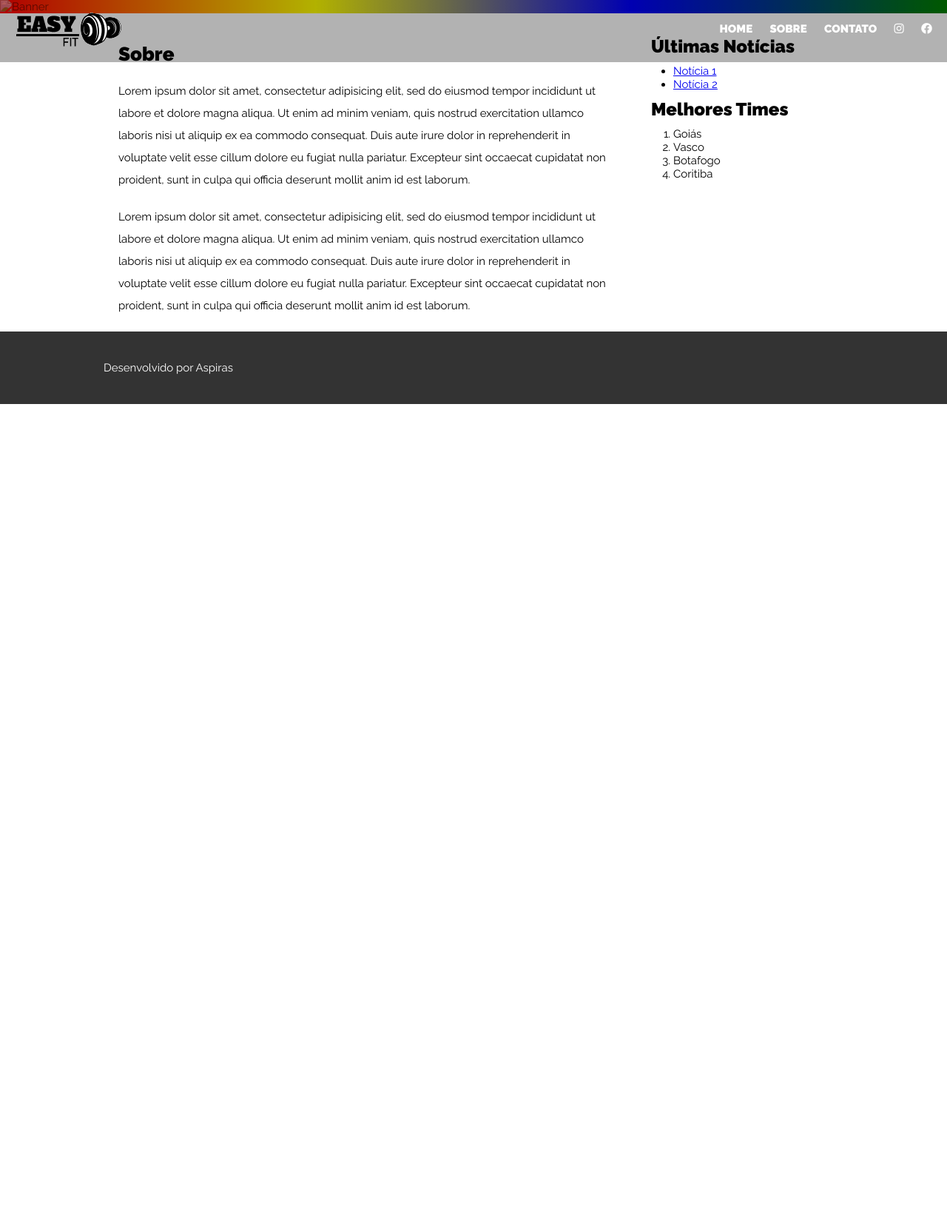
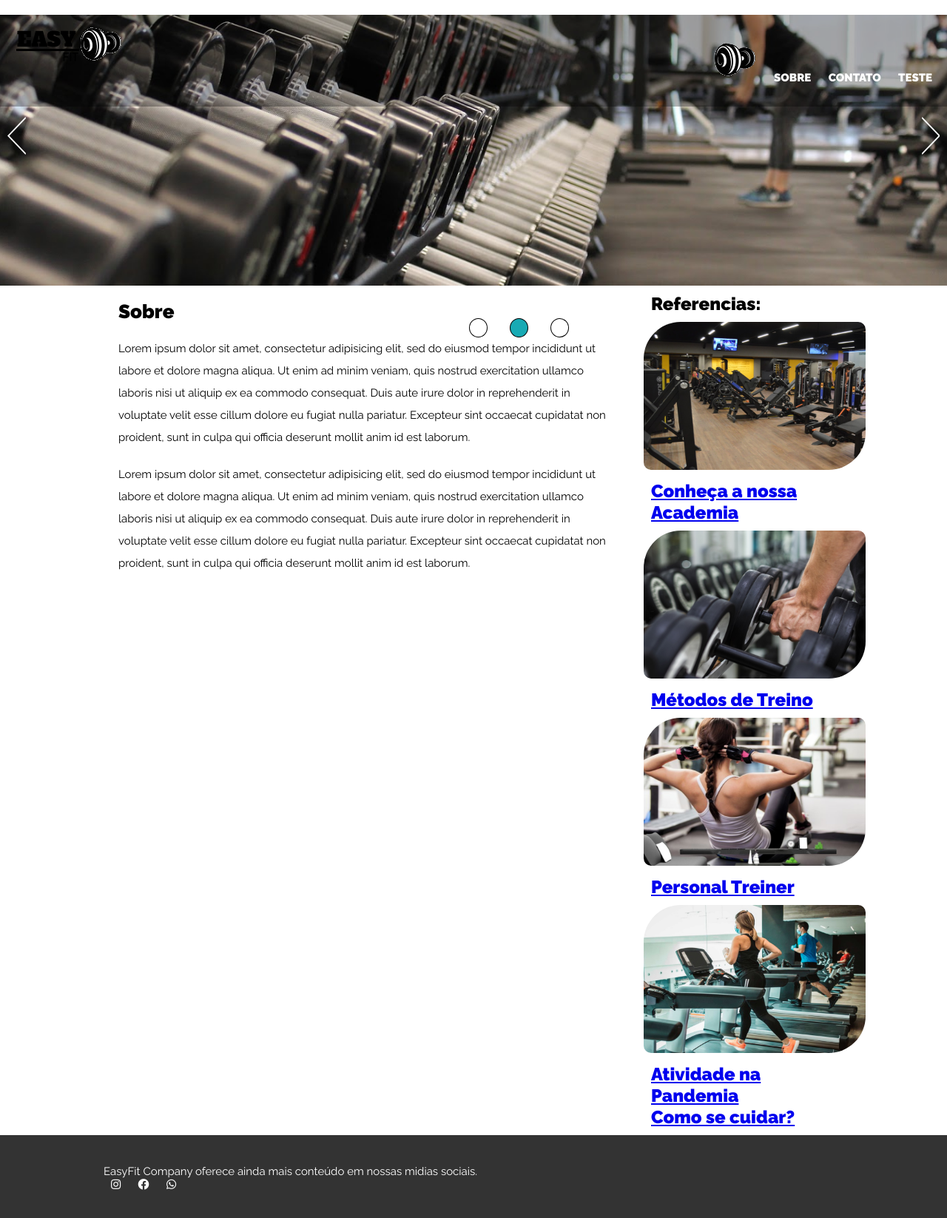
Before and after one commit to BrunoResende89/ProjetoFinal, a plain HTML site: page sobre.html in a window 1280 px wide. Shown: the whole page at 74% size. Before the commit the page ends 800 px from the top, so only its background shows below. Drawn offline with nearby package versions, Linux system fonts and the light colour scheme; files whose address does not match are found by name.

Commit message:
ultima correção 07-12-20

```diff
--- a/css/style.css
+++ b/css/style.css
@@ -238,12 +238,12 @@ button.slick-next{
 }
 .slick-dots li button{
     font-size: 0px;
-    border: 4px solid #ffffff;
+    border: 1px solid #000000;
     width: 25px;
     height: 26px;
     background: transparent;
     border-radius: 50%;
-    cursor: pointer;
+	cursor: pointer;
 }
 .slick-dots {
     margin: 0 auto;
@@ -253,11 +253,11 @@ button.slick-next{
     top: 400px;
 }
 li.slick-active button{
-    background: #00bac6;
+	background: #18aab4;
 }
 .slick-dots li {
     padding-left: 10px;
-    display: inline-block;
+	display: inline-block;
 }
 
 .col-3{
@@ -265,7 +265,7 @@ li.slick-active button{
     padding-left: 15px;
     width: 30%;
     float: left;
-    position: relative;
+	position: relative;
 }
 
 .row img {
--- a/sobre.html
+++ b/sobre.html
@@ -1,7 +1,7 @@
 <!DOCTYPE html>
 <html lang="pt-br">
 <head>
-	<title>Gugol</title>
+	<title>EasyFit.Ltda</title>
 	<meta charset="utf-8">
 
 	<meta name="viewport" content="width=device-width, initial-scale=1.0">
@@ -18,7 +18,7 @@
 <!-- comentários - header -->
 <header>
 	<a href="index.html" title="Página Inicial">
-		<img src="imagens/logo.png" title="Logo Gugol" alt="Logo Gugol">
+		<img src="imagens/logo.png" title="Logo EasyFit" alt="Logo EasyFit">
 	</a>
 
 	<a href="#" id="menu">
@@ -29,11 +29,11 @@
 		<ul>
 			<li>
 				<a href="index.html" title="Página Inicial">
-					Home
+					<img src="imagens/icone.png" alt="Home page">
 				</a>
 			</li>
 			<li>
-				<a href="sobre.html" title="Sobre o Gugol">
+				<a href="sobre.html" title="Sobre o EasyFit">
 					Sobre
 				</a>
 			</li>
@@ -43,26 +43,20 @@
 				</a>
 			</li>
 			<li>
-				<a href="http://instagram.com" title="Instagram">
-					<i class="fab fa-instagram"></i>
-				</a>
-			</li>
-			<li>
-				<a href="http://facebook.com" title="Facebook">
-					<i class="fab fa-facebook"></i>
+				<a href="teste.html" title="Teste de IMC">
+					Teste
 				</a>
 			</li>
 		</ul>
 	</nav>
 </header>
-
-<figure>
-	<img src="imagens/banner.jpg" alt="Banner" title="Banner">
-	<div class="frase">
-		Sobre o Prof. Burnes
+<div class="col-100">
+	<div class="slide-principal">
+	<img src="imagens/banner1.jpg" alt="Banner" title="Banner">
+	<img src="imagens/banner2.jpg" alt="Banner" title="Banner">
+	<img src="imagens/banner3.jpg" alt="Banner" title="Banner">
 	</div>
-</figure>
-
+</div>
 <div class="container">
 	<main class="no-grid">
 		<h1>Sobre</h1>
@@ -81,26 +75,36 @@
 
 	</main>
 	<aside>
-		<h2>Últimas Notícias</h2>
-		<ul>
-			<li>
-				<a href="noticia1.html" title="Noticia 1">
-					Notícia 1
+		<h1>Referencias:</h1>
+		<div class="row">
+			<div class="col-12 col-md-6">
+				<img src="imagens/foto1.jpg" class="w-100">
+				<a href="academia.html">
+					<h2>Conheça a nossa Academia</h2>
 				</a>
-			</li>
-			<li>
-				<a href="noticia1.html" title="Noticia 1">
-					Notícia 2
+			</div>
+			<div class="col-12 col-md-6">
+				<img src="imagens/foto2.jpg" class="w-100">
+				<a href="metodos.html">
+					<h2>Métodos de Treino</h2>
 				</a>
-			</li>
-		</ul>
-		<h2>Melhores Times</h2>
-		<ol>
-			<li>Goiás</li>
-			<li>Vasco</li>
-			<li>Botafogo</li>
-			<li>Coritiba</li>
-		</ol>
+			</div>
+			<div class="col-12 col-md-6">
+				<img src="imagens/foto3.jpg" class="w-100">
+				<a href="personalTreiner.html">
+					<h2>Personal Treiner</h2>
+				</a>
+			</div>
+			<div class="col-12 col-md-6">
+				<img src="imagens/foto4.jpg" class="w-100">
+				<a href="pandemia.html">
+					<h2>
+						Atividade na Pandemia<br>
+						Como se cuidar?
+					</h2>
+				</a>
+			</div>
+		</div>
 	</aside>
 </div>
 
@@ -108,7 +112,26 @@
 
 <footer>
 	<div class="container">
-		<p>Desenvolvido por Aspiras</p>
+		<p>EasyFit Company oferece ainda mais conteúdo em nossas midias sociais.</p>
+		<nav>
+			<ul>
+				<li>
+					<a href="http://instagram.com" title="Instagram">
+						<i class="fab fa-instagram"></i>
+					</a>
+				</li>
+				<li>
+					<a href="http://facebook.com" title="Facebook">
+						<i class="fab fa-facebook"></i>
+					</a>
+				</li>
+				<li>
+					<a href="web.whatsapp.com" title="whatsapp">
+						<i class="fab fa-whatsapp"></i>
+					</a>
+				</li>
+			</ul>
+		</nav>
 	</div>
 </footer>
 <script type="text/javascript">
@@ -118,5 +141,9 @@
 		document.querySelector('header nav').classList.toggle('show');
 	}
 </script>
+<script type="text/javascript" src="https://code.jquery.com/jquery-1.11.0.min.js"></script>
+    <script type="text/javascript" src="https://code.jquery.com/jquery-migrate-1.2.1.min.js"></script>
+    <script type="text/javascript" src="https://cdn.jsdelivr.net/npm/slick-carousel@1.8.1/slick/slick.min.js"></script>
+    <script type="text/javascript" src="./js/main.js"></script>
 </body>
 </html>
```
Also changed, not shown: contato.html (+44 -28 lines), index.html (+2 -2 lines).
